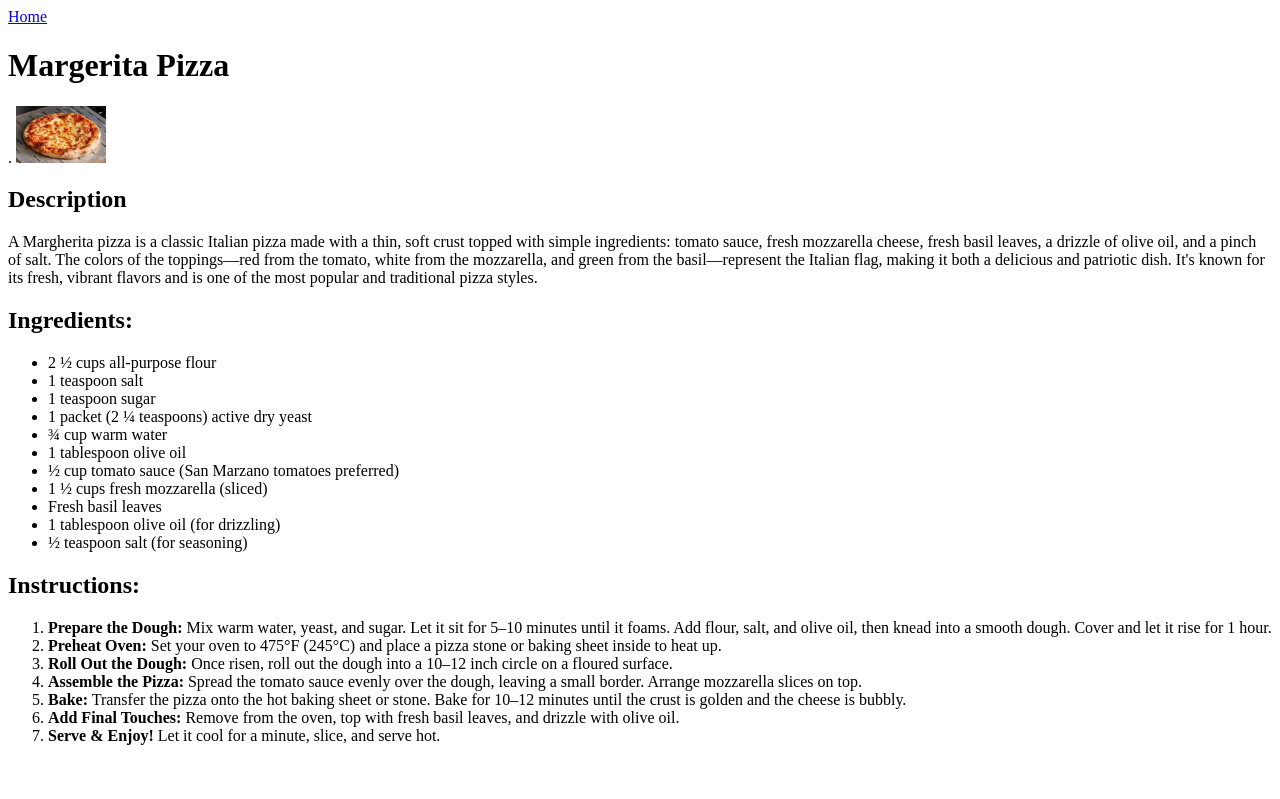
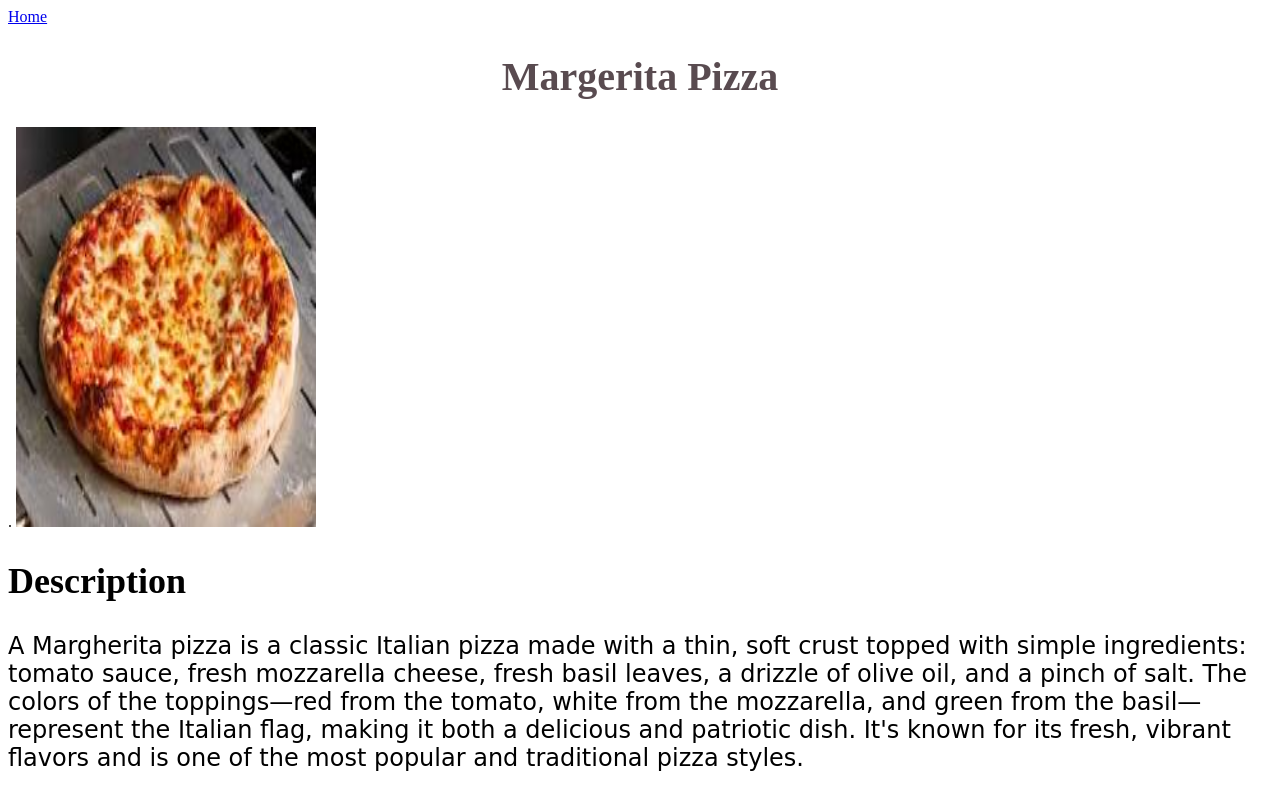
Before and after one commit to maimunaxx/odin-recipes, a plain HTML site: page recipes/pizza.html in a window 1280 px wide. Shown: the top 799 px of the page. Drawn offline with Linux system fonts and the light colour scheme.

Commit message:
Updated styles and added new recipes

```diff
--- a/recipes/pizza.html
+++ b/recipes/pizza.html
@@ -4,15 +4,16 @@
     <meta charset="UTF-8">
     <meta name="viewport" content="width=device-width, initial-scale=1.0">
     <title>Pizza</title>
+    <link rel="stylesheet" href="../styles.css">
 </head>
 <body>
     <a href="../index.html"> Home</a>
-    <h1>Margerita Pizza</h1>.
-    <img src="images/pizza.jpeg" alt="picture of pizza" width="90">
-    <h2>Description</h2>
-    <p>A Margherita pizza is a classic Italian pizza made with a thin, soft crust topped with simple ingredients: tomato sauce, fresh mozzarella cheese, fresh basil leaves, a drizzle of olive oil, and a pinch of salt. The colors of the toppings—red from the tomato, white from the mozzarella, and green from the basil—represent the Italian flag, making it both a delicious and patriotic dish. It's known for its fresh, vibrant flavors and is one of the most popular and traditional pizza styles.</p>
-    <h2>Ingredients:</h2>
-    <ul>
+    <h1 class="heading">Margerita Pizza</h1>.
+    <img src="images/pizza.jpeg" alt="picture of pizza" width="90" class="image">
+    <h2 class="heading2">Description</h2>
+    <p class="paragraph">A Margherita pizza is a classic Italian pizza made with a thin, soft crust topped with simple ingredients: tomato sauce, fresh mozzarella cheese, fresh basil leaves, a drizzle of olive oil, and a pinch of salt. The colors of the toppings—red from the tomato, white from the mozzarella, and green from the basil—represent the Italian flag, making it both a delicious and patriotic dish. It's known for its fresh, vibrant flavors and is one of the most popular and traditional pizza styles.</p>
+    <h2 class="heading2">Ingredients:</h2>
+    <ul class="list">
         <li>2 ½ cups all-purpose flour</li>
         <li>1 teaspoon salt</li>
         <li>1 teaspoon sugar</li>
@@ -26,8 +27,8 @@
         <li>½ teaspoon salt (for seasoning)</li>
     </ul>
 
-    <h2>Instructions:</h2>
-    <ol>
+    <h2 class="heading2">Instructions:</h2>
+    <ol class="list">
         <li><strong>Prepare the Dough:</strong> Mix warm water, yeast, and sugar. Let it sit for 5–10 minutes until it foams. Add flour, salt, and olive oil, then knead into a smooth dough. Cover and let it rise for 1 hour.</li>
         <li><strong>Preheat Oven:</strong> Set your oven to 475°F (245°C) and place a pizza stone or baking sheet inside to heat up.</li>
         <li><strong>Roll Out the Dough:</strong> Once risen, roll out the dough into a 10–12 inch circle on a floured surface.</li>
```
Also changed, not shown: index.html (+2 -1 lines), recipes/chicken_wings.html (+9 -8 lines), recipes/lasagna.html (+9 -8 lines).
